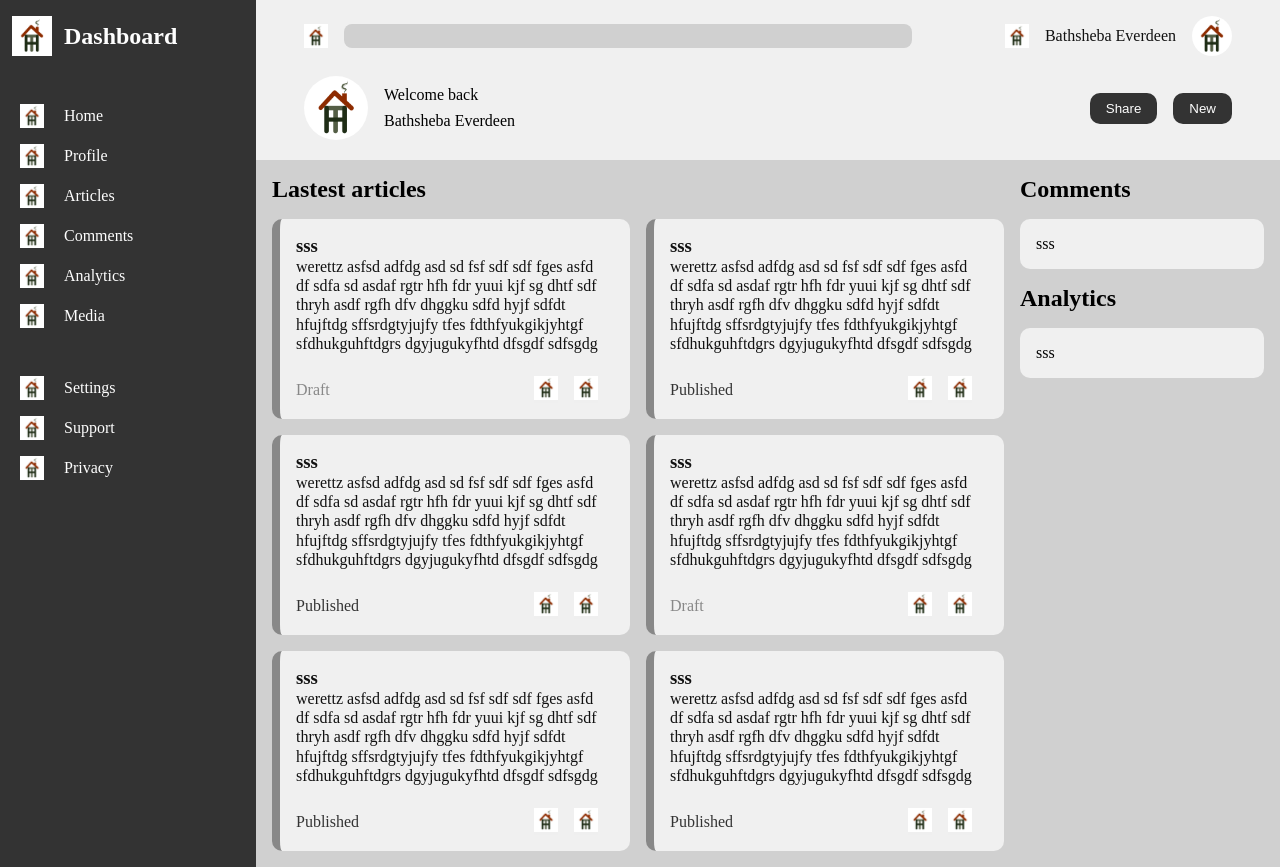
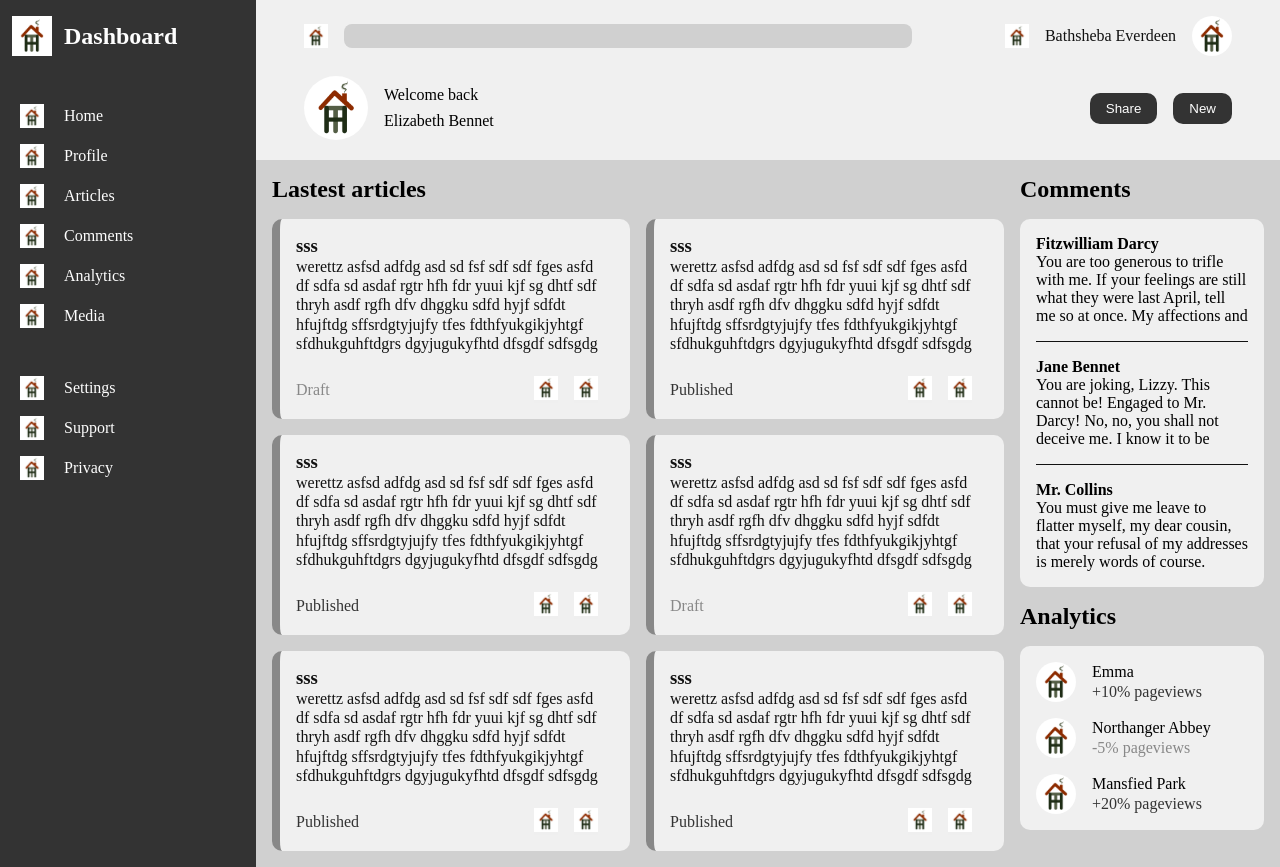
Before and after one commit to AmyGois/dashboard-project, a plain HTML site: page index.html in a window 1280 px wide. Drawn offline with Linux system fonts and the light colour scheme.

Commit message:
Build asides layout

```diff
--- a/index.html
+++ b/index.html
@@ -26,7 +26,7 @@
         <div class="header-usergreeting">
             <img src="./media/lth-logo.png" alt="user profile picture">
             <p class="header-usergreeting-text">Welcome back</p>
-            <p class="header-usergreeting-username">Bathsheba Everdeen</p>
+            <p class="header-usergreeting-username">Elizabeth Bennet</p>
         </div>
 
         <div class="header-buttons">
@@ -167,11 +167,40 @@
         <div class="asides">
             <aside>
                 <h2>Comments</h2>
-                <div class="comments-card">sss</div>
+                <div class="comments-card">
+                    <div class="comments-card-comment">
+                        <p>Fitzwilliam Darcy</p>
+                        <p>You are too generous to trifle with me. If your feelings are still what they were last April, tell me so at once. My affections and wishes are unchanged, but one word from you will silence me on this subject forever.</p>
+                    </div>
+                    <div class="comments-card-comment">
+                        <p>Jane Bennet</p>
+                        <p>You are joking, Lizzy. This cannot be! Engaged to Mr. Darcy! No, no, you shall not deceive me. I know it to be impossible.</p>
+                    </div>
+                    <div class="comments-card-comment">
+                        <p>Mr. Collins</p>
+                        <p>You must give me leave to flatter myself, my dear cousin, that your refusal of my addresses is merely words of course.</p>
+                    </div>
+                </div>
             </aside>
             <aside>
                 <h2>Analytics</h2>
-                <div class="analytics-card">sss</div>
+                <div class="analytics-card">
+                    <div class="analytics-card-trend">
+                        <img src="./media/lth-logo.png" alt="trend">
+                        <p>Emma</p>
+                        <p class="trend-up">+10% pageviews</p>
+                    </div>
+                    <div class="analytics-card-trend">
+                        <img src="./media/lth-logo.png" alt="trend">
+                        <p>Northanger Abbey</p>
+                        <p class="trend-down">-5% pageviews</p>
+                    </div>
+                    <div class="analytics-card-trend">
+                        <img src="./media/lth-logo.png" alt="trend">
+                        <p>Mansfied Park</p>
+                        <p class="trend-up">+20% pageviews</p>
+                    </div>
+                </div>
             </aside>
         </div>
     </main>
--- a/styles.css
+++ b/styles.css
@@ -300,3 +300,62 @@ aside h2 {
 .analytics-card {
     padding: 1rem;
 }
+
+.comments-card-comment {
+    border-bottom: 1px solid var(--dark-letter-color);
+    padding: 1rem 0;
+}
+
+.comments-card-comment:first-child {
+    padding-top: 0;
+}
+
+.comments-card-comment:last-child {
+    border-bottom: none;
+    padding-bottom: 0;
+}
+
+.comments-card-comment p {
+    margin: 0;
+}
+
+.comments-card-comment p:first-child {
+    font-weight: bold;
+}
+
+.comments-card-comment p:last-child {
+    max-height: 4.5rem;
+    overflow: hidden;
+}
+
+.analytics-card {
+    display: flex;
+    flex-direction: column;
+    gap: 1rem;
+}
+
+.analytics-card-trend {
+    display: grid;
+    grid-template-columns: auto 1fr;
+    grid-template-rows: auto auto;
+    column-gap: 1rem;
+    align-items: center;
+}
+
+.analytics-card-trend img {
+    max-width: 2.5rem;
+    grid-row: 1 / 3;
+    border-radius: 100%;
+}
+
+.analytics-card-trend p {
+    margin: 0;
+}
+
+.trend-up {
+    color: var(--main-color);
+}
+
+.trend-down {
+    color: var(--secondary-color);
+}
```
